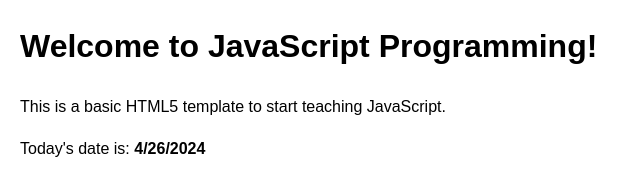
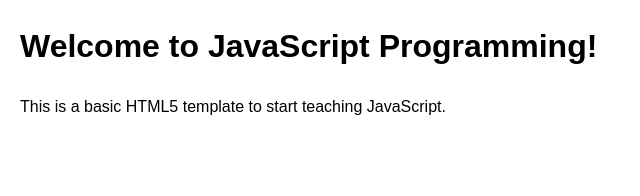
Before and after one commit to 99dayprogrammer/learn-javascript, a plain HTML site: page index.html in a window 1280 px wide. Shown: the whole page, without its empty margins (0-640 px from the left). Drawn offline with Linux system fonts and the light colour scheme.

Commit message:
Update index.html

```diff
--- a/index.html
+++ b/index.html
@@ -20,11 +20,7 @@
     <!-- Add more HTML elements as needed for your lessons -->
 
     <script>
-        // Add your JavaScript code here
-        console.log('Welcome to JavaScript Programming!');
-
-        // Example: Display current date
-        document.body.innerHTML += `<p>Today's date is: <strong>${new Date().toLocaleDateString()}</strong></p>`;
+      // add your code here , open this file with a web brower of your choice. After every change refreh the opened file
     </script>
 </body>
 </html>
```
